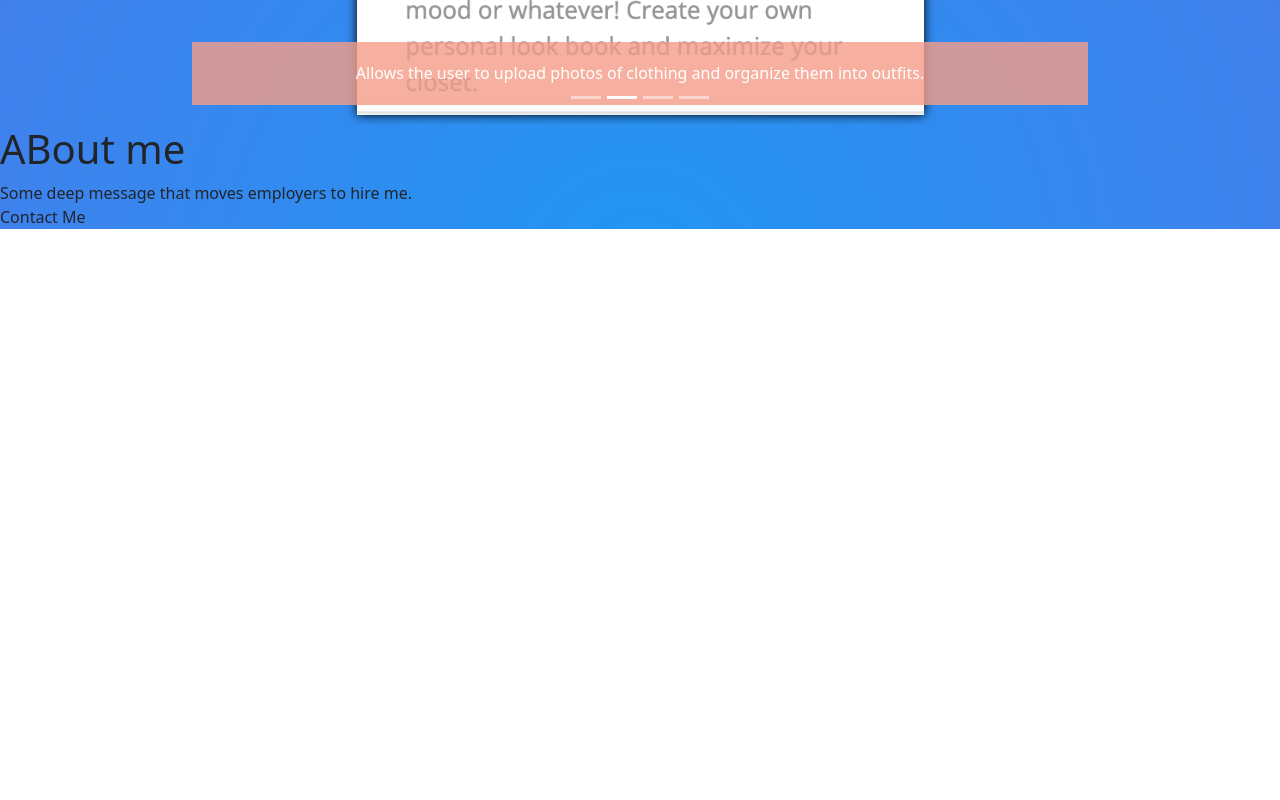
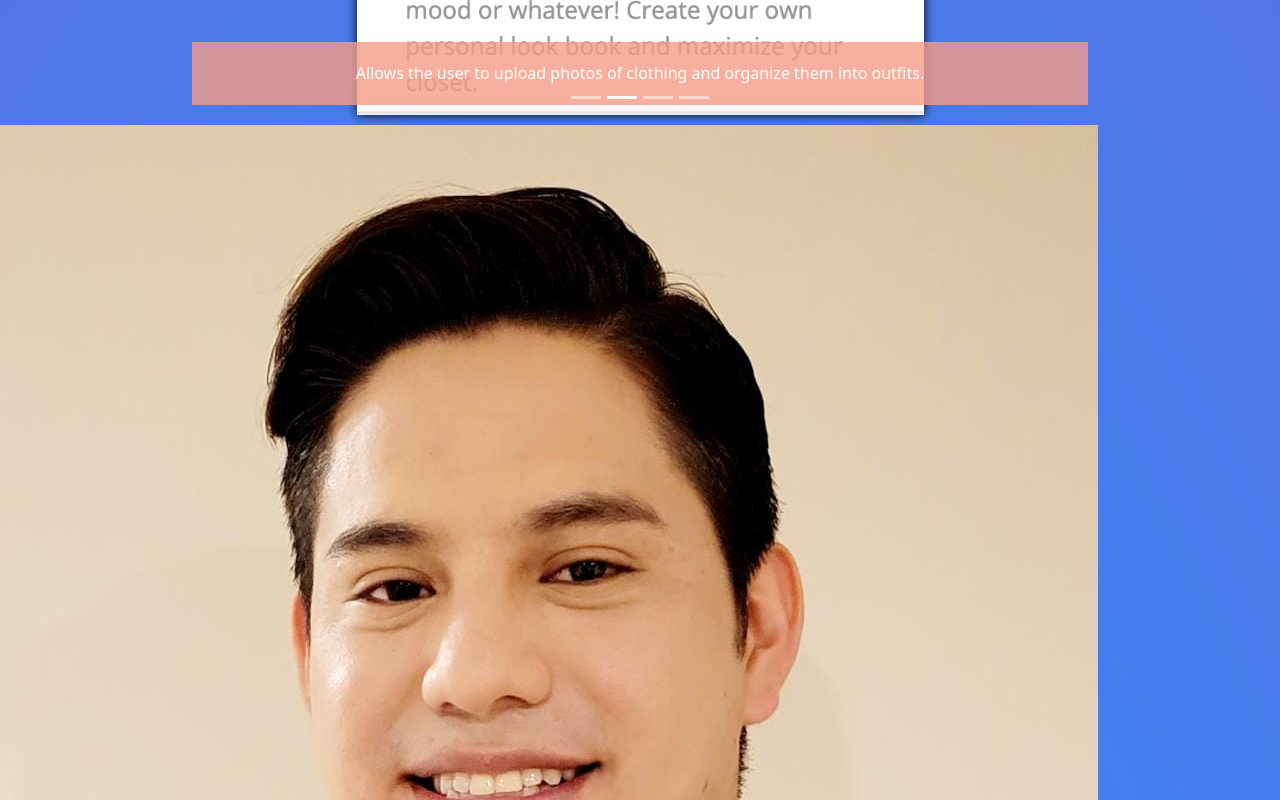
Before and after one commit to Esmendez90/portfolio, a React (Create React App) app in the folder my_portfolio/: page / in a window 1280 px wide. Shown: the part 960-1760 px from the top of the page. Before the commit the page ends 1189 px from the top, so only its background shows below. Built offline with nearby package versions, Linux system fonts and the light colour scheme.

Commit message:
somehing'

```diff
--- a/my_portfolio/src/components/About/About.js
+++ b/my_portfolio/src/components/About/About.js
@@ -1,12 +1,22 @@
 import React from "react";
+import "./style.css";
 
-function About () {
-    return (
-        <>
+function About() {
+  return (
+    <>
+      <div className="about-container">
+        <div className="img-container">
+          <img
+            className="img-esteban"
+            src="Images/esteban.jpeg"
+            alt="Esteban Mendez"
+          />
+        </div>
         <h1>ABout me</h1>
         <p>Some deep message that moves employers to hire me.</p>
-        </>
-    )
+      </div>
+    </>
+  );
 }
 
 export default About;
--- /dev/null
+++ b/my_portfolio/src/components/About/style.css
@@ -0,0 +1,3 @@
+.img-container {
+    width: 20%;
+}
```
